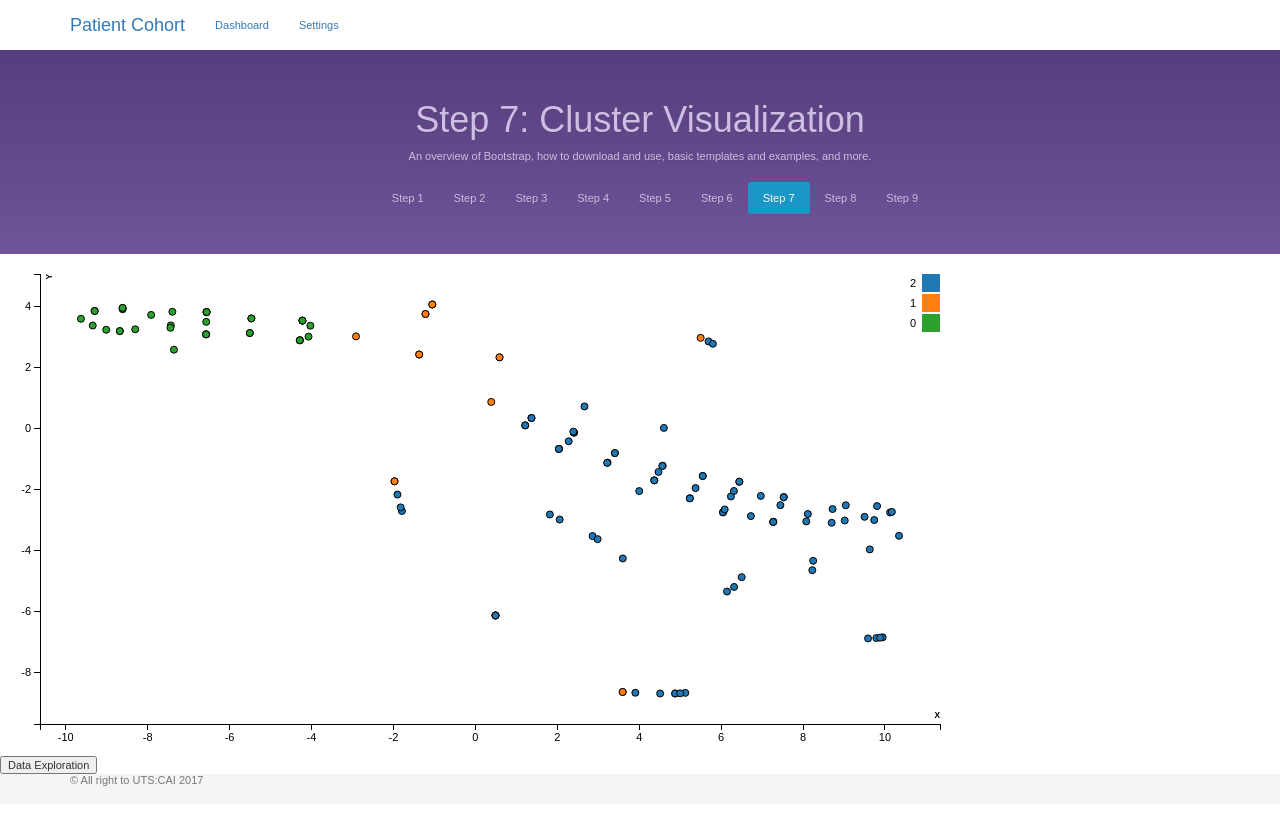
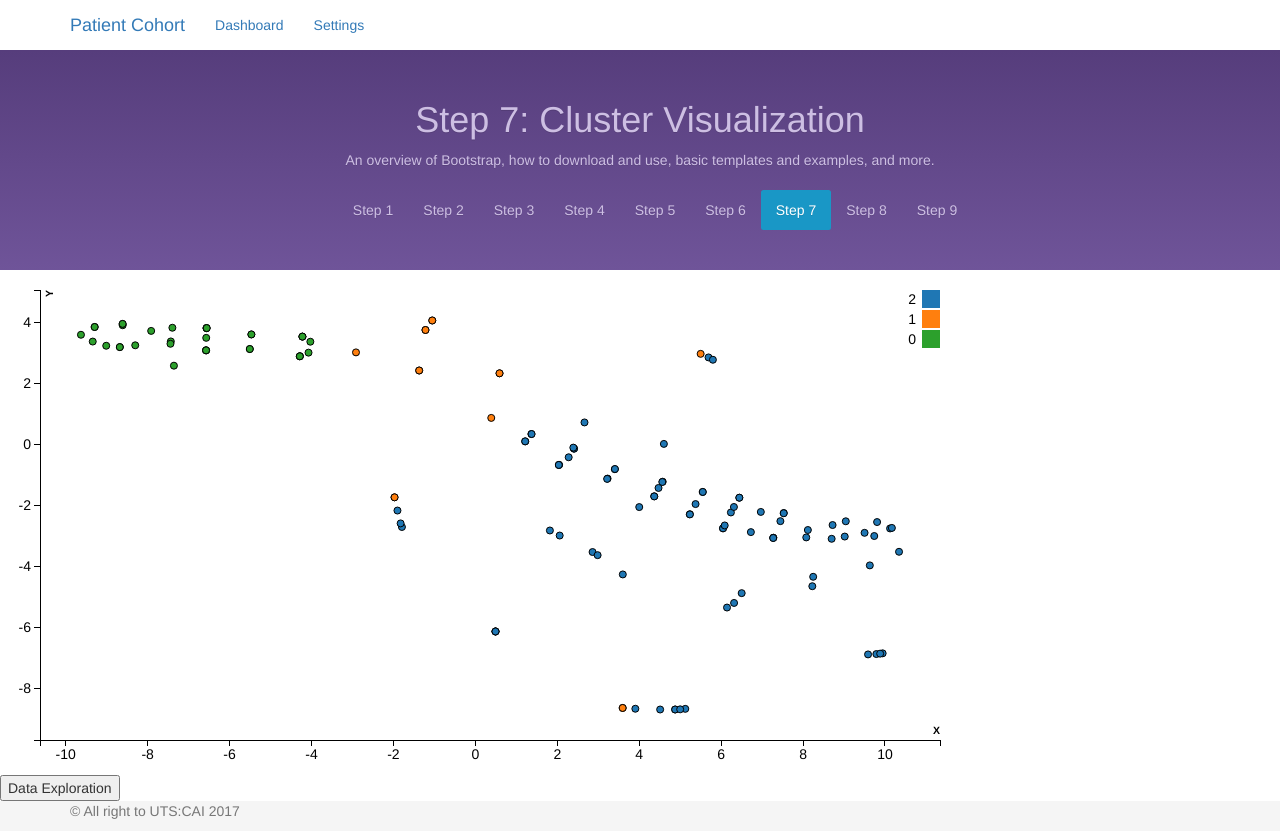
Before and after one commit to Xueping/iml_cohort, a Django app: page /visualization/visual/ in a window 1280 px wide. Before the commit the page ends 786 px from the top, so only its background shows below. Run offline with Django 3.2, Linux system fonts and the light colour scheme; some libraries are stand-ins or nearby versions.

Commit message:
Update stp7-clu-visualisation.html

```diff
--- a/clustering/templates/clustering/stp7-clu-visualisation.html
+++ b/clustering/templates/clustering/stp7-clu-visualisation.html
@@ -7,9 +7,6 @@
 <!-- Coding style based on http://gist.github.com/mbostock/5977197 -->
 
 <style>
-body {
-  font: 11px sans-serif;
-}
 
 .axis path,
 .axis line {
```
